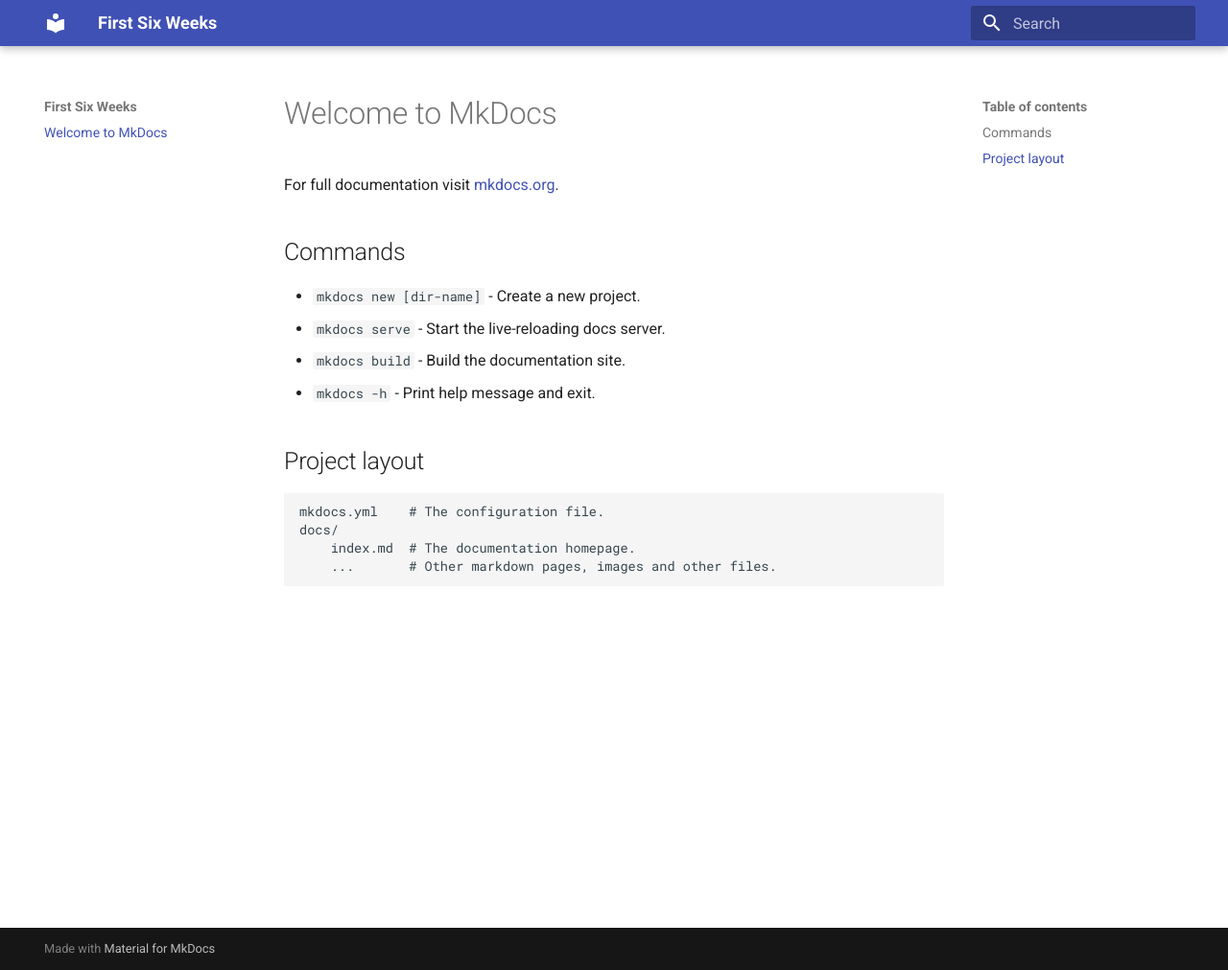
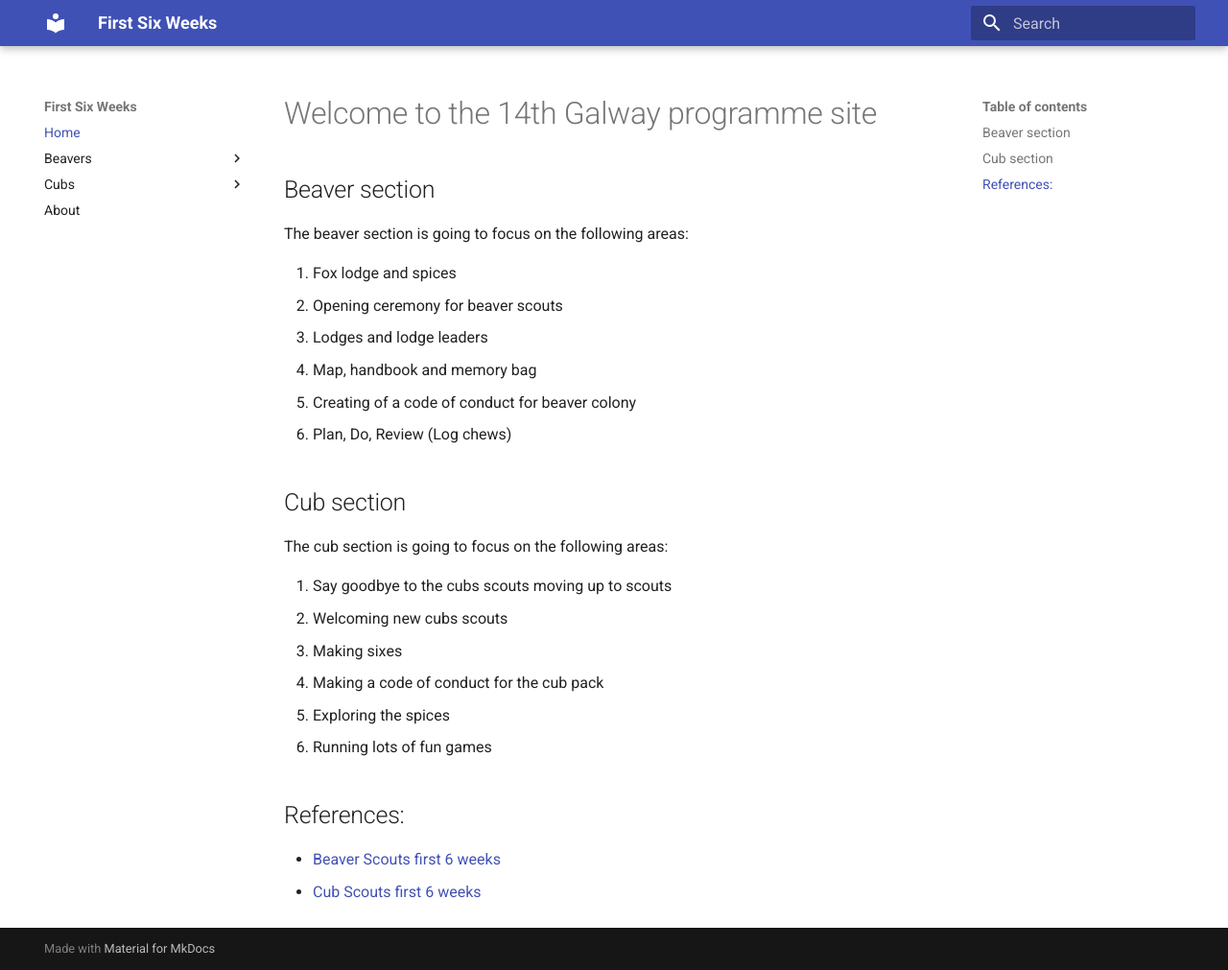
Before and after one commit to 14thgalway/first-six-weeks, an MkDocs documentation site: the page built from docs/index.md, in a window 1280 px wide and 1011 px high. Shown: the whole window at 96% size. Built offline with MkDocs 1.6.1 and Material for MkDocs 9.7.7, drawn with Linux system fonts in a browser that asks for light colours.

```diff
--- a/docs/index.md
+++ b/docs/index.md
@@ -1,17 +1,28 @@
-# Welcome to MkDocs
+# Welcome to the 14th Galway programme site
 
-For full documentation visit [mkdocs.org](https://www.mkdocs.org).
+## Beaver section
 
-## Commands
+The beaver section is going to focus on the following areas:
 
-* `mkdocs new [dir-name]` - Create a new project.
-* `mkdocs serve` - Start the live-reloading docs server.
-* `mkdocs build` - Build the documentation site.
-* `mkdocs -h` - Print help message and exit.
+1. Fox lodge and spices
+1. Opening ceremony for beaver scouts
+1. Lodges and lodge leaders
+1. Map, handbook and memory bag
+1. Creating of a code of conduct for beaver colony
+1. Plan, Do, Review (Log chews)
 
-## Project layout
+## Cub section
 
-    mkdocs.yml    # The configuration file.
-    docs/
-        index.md  # The documentation homepage.
-        ...       # Other markdown pages, images and other files.
+The cub section is going to focus on the following areas:
+
+1. Say goodbye to the cubs scouts moving up to scouts
+1. Welcoming new cubs scouts
+1. Making sixes
+1. Making a code of conduct for the cub pack
+1. Exploring the spices
+1. Running lots of fun games
+
+## References:
+
+* [Beaver Scouts first 6 weeks](https://www.irelandscouts.ie/wp-content/uploads/2022/12/Beaver-Scouts-First-6-Weeks.pdf)
+* [Cub Scouts first 6 weeks](https://www.irelandscouts.ie/wp-content/uploads/2022/12/Cub-Scouts-First-6-Weeks.pdf)
--- a/mkdocs.yml
+++ b/mkdocs.yml
@@ -2,3 +2,10 @@ site_name: First Six Weeks
 site_url: https://14thgalway.github.io/first-six-weeks
 theme:
   name: material
+nav:
+  - Home: index.md
+  - Beavers:
+    - Week 1: beavers/week1.md
+  - Cubs:
+    - Week 1: cubs/week1.md
+  - About: about.md
```
Also changed, not shown: docs/about.md (added, +8 -0 lines), docs/beavers/week1.md (added, +61 -0 lines), docs/cubs/week1.md (added, +69 -0 lines).
